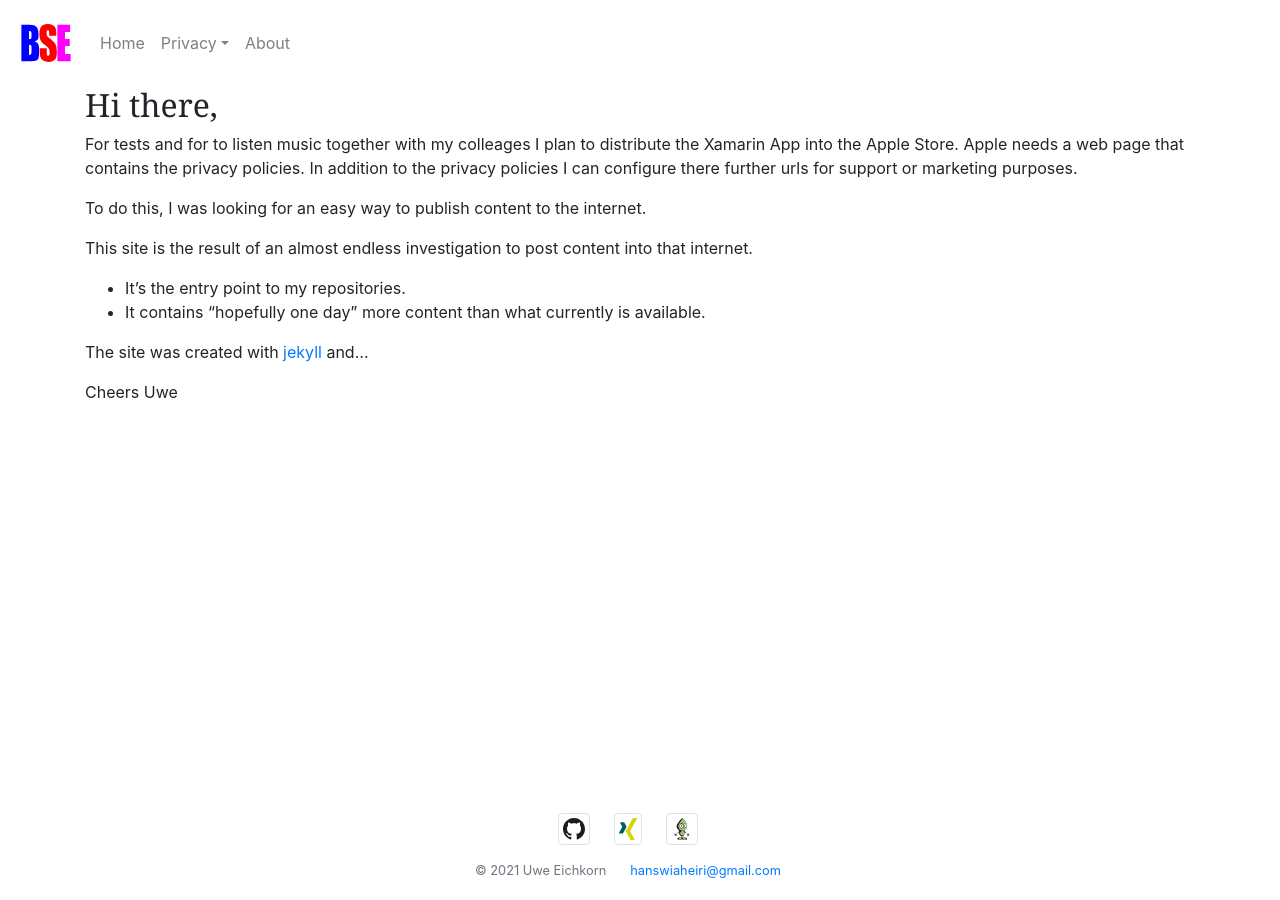
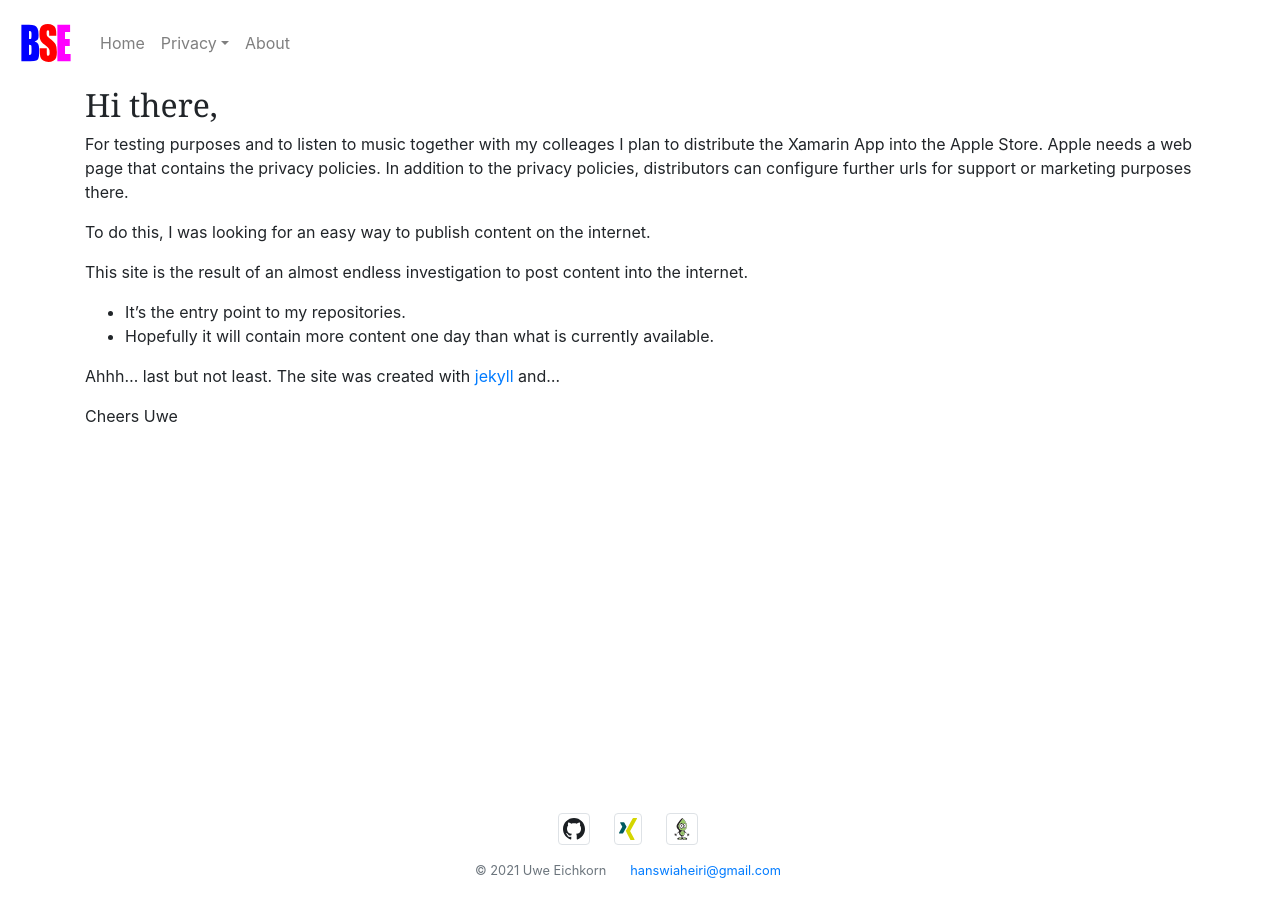
Before and after one commit to uwe-e/uwe-e.github.io, a Jekyll site: the page built from about.markdown, in a window 1280 px wide. Built offline with Jekyll 4.4.1, drawn with Linux system fonts in a browser that asks for light colours.

Commit message:
css modified

```diff
--- a/about.markdown
+++ b/about.markdown
@@ -6,15 +6,16 @@ permalink: /about/
 
 ## Hi there,
 
-For tests and for to listen music together with my colleages I plan to distribute the Xamarin App into the Apple Store.
-Apple needs a web page that contains the privacy policies. In addition to the privacy policies I can configure there further urls for support or marketing purposes.
+For testing purposes and to listen to music together with my colleages I plan to distribute the Xamarin App into the Apple Store.
+Apple needs a web page that contains the privacy policies. In addition to the privacy policies, distributors can configure further urls for support or marketing purposes there.
 
-To do this, I was looking for an easy way to publish content to the internet.
+To do this, I was looking for an easy way to publish content on the internet.
 
-This site is the result of an almost endless investigation to post content into that internet.
+This site is the result of an almost endless investigation to post content into the internet.
 - It's the entry point to my repositories.
-- It contains "hopefully one day" more content than what currently is available.
+- Hopefully it will contain more content one day than what is currently available.
 
+Ahhh... last but not least.
 The site was created with [jekyll](https://jekyllrb.com)  and...
 
 Cheers Uwe
```
